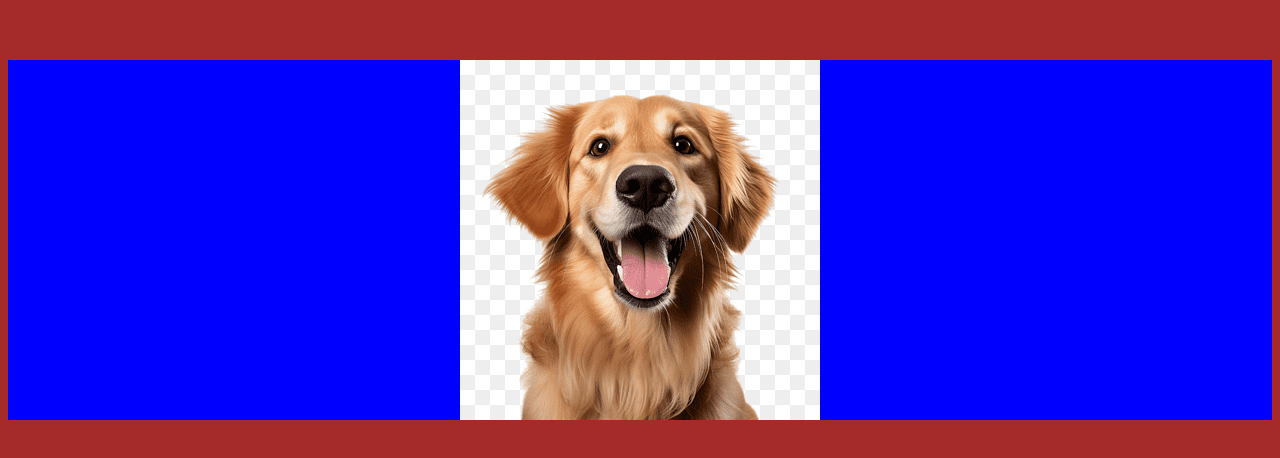
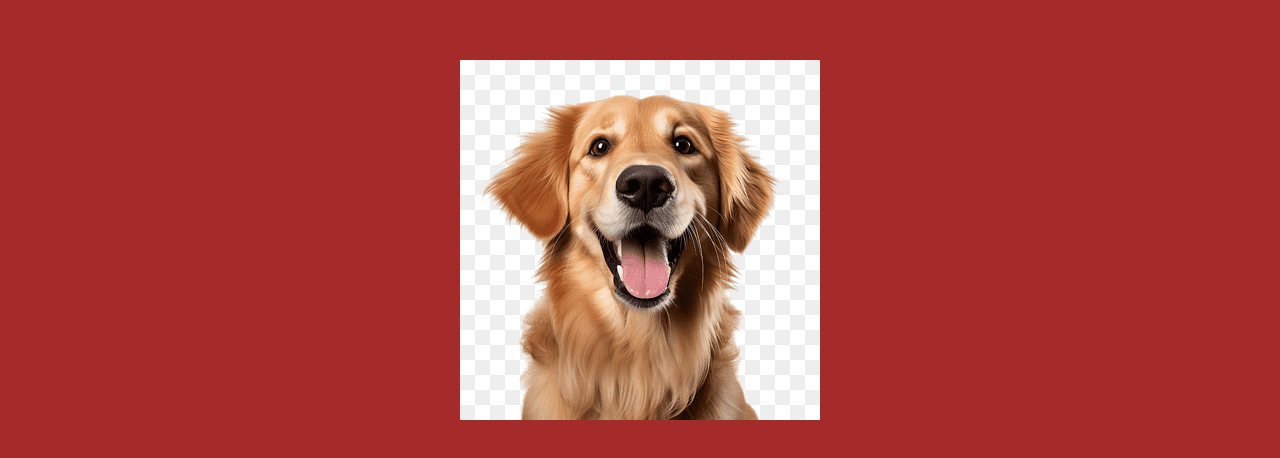
Before and after one commit to Renegm90/Laboratorio4, a plain HTML site: page index.html in a window 1280 px wide. Shown: the part 168-626 px from the top of the page. Drawn offline with Linux system fonts and the light colour scheme.

Commit message:
elimando el black ground de la clase

```diff
--- a/estilos.css
+++ b/estilos.css
@@ -15,9 +15,7 @@
     }
 
     .create{
-    background-color: blue;
     width: 100%;
     display: flex;
     justify-content: center;
-    align-items: center;
     }
```
